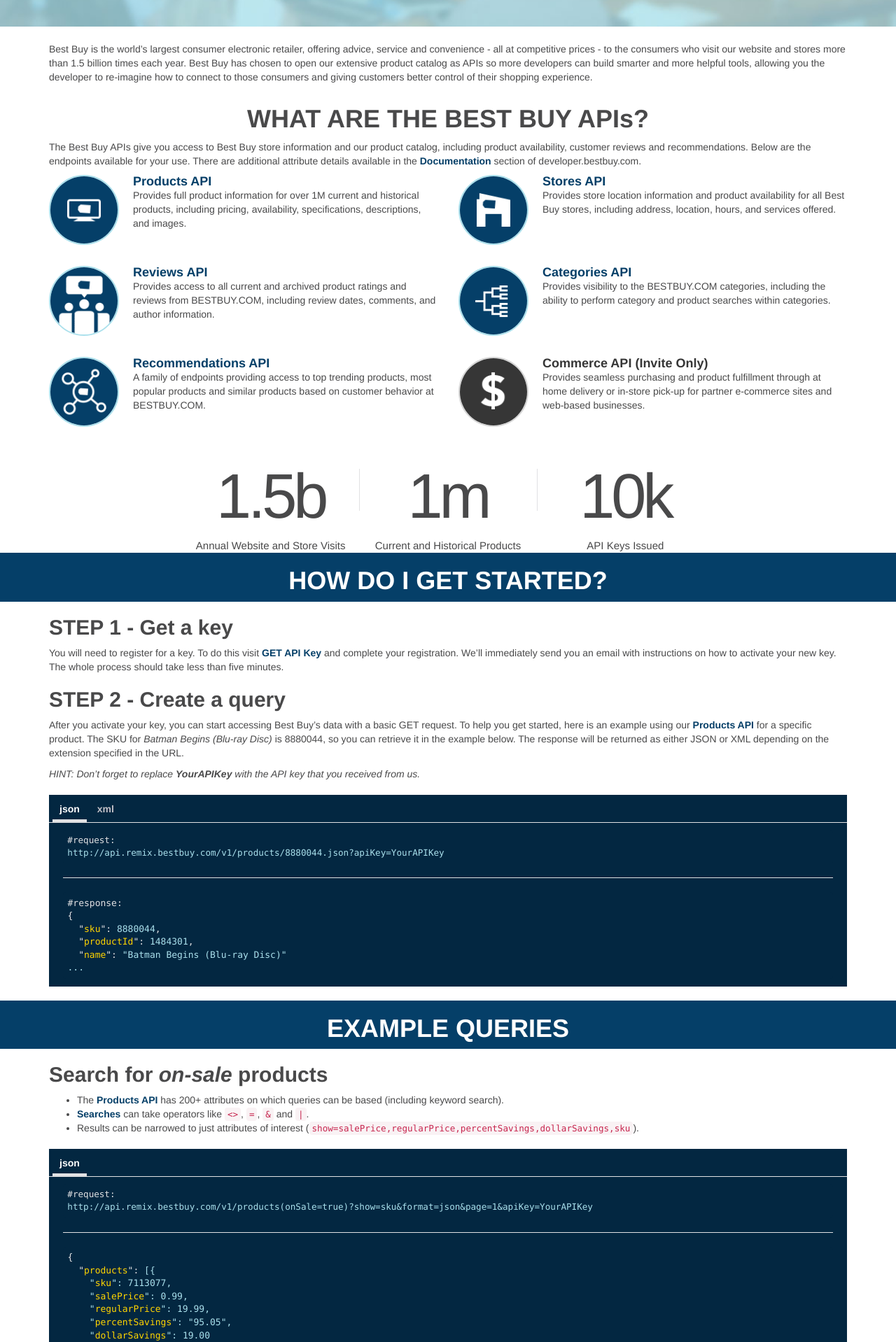
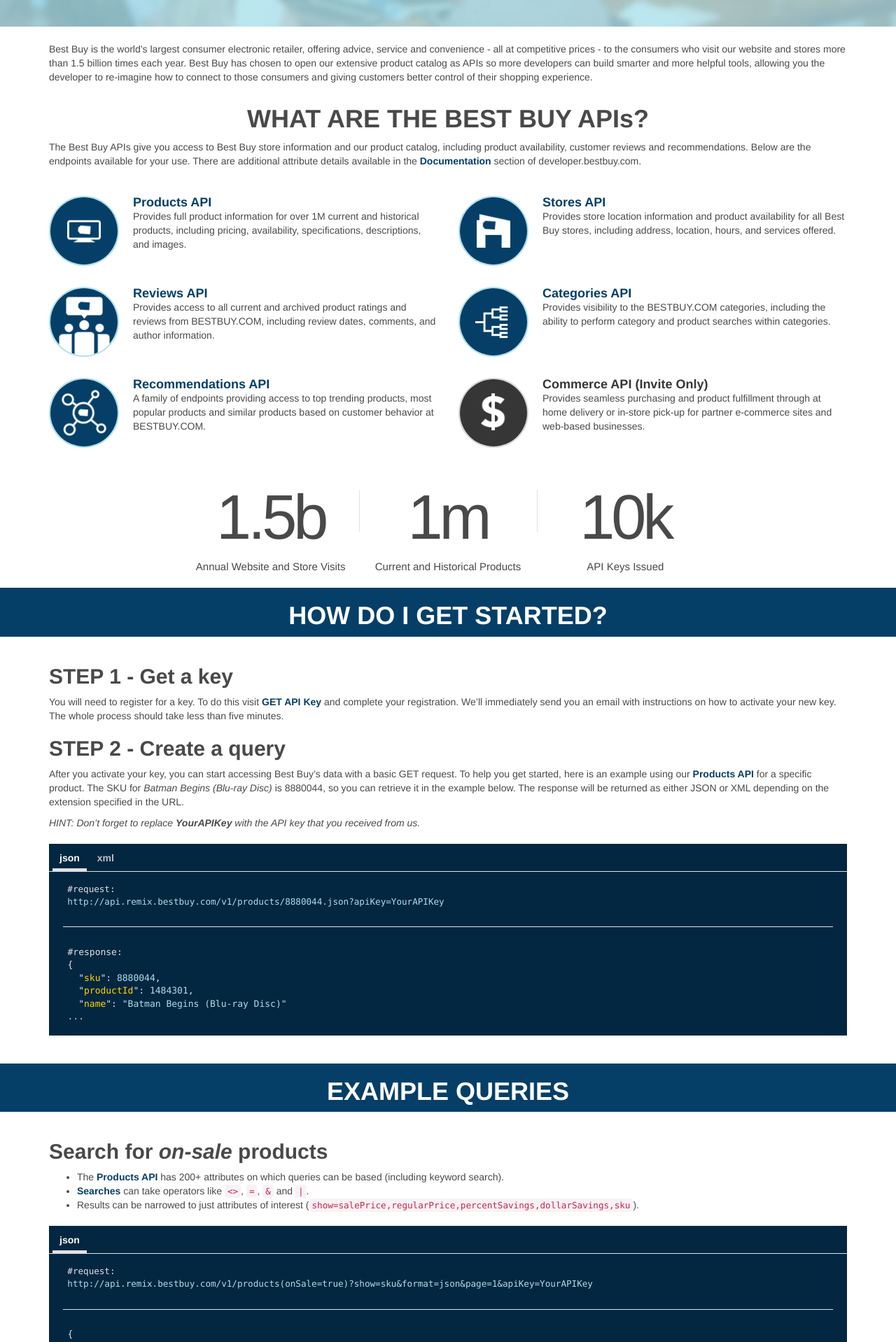
Before and after one commit to yinaxiong/launch-hack, a Jekyll site: the page built from index.html, in a window 1280 px wide. Shown: the part 343-2261 px from the top of the page at 70% size. Built offline with Jekyll 4.4.1, drawn with Linux system fonts in a browser that asks for light colours.

Commit message:
Added extra padding to row headers

```diff
--- a/css/main.scss
+++ b/css/main.scss
@@ -9,6 +9,7 @@
     -webkit-overflow-scrolling: none;
     -webkit-font-smoothing: antialiased;
     -moz-osx-font-smoothing: grayscale;
+    margin-bottom: 40px;
 }
 
 $font-family-sans-serif: Avenir Next, Avenir, Helvetica Neue, Helvetica, Arial, sans-serif;
@@ -139,6 +140,7 @@
 }
 
 .header-row {
+    margin: 20px 0;
 	background-color: $bby-blue;
 	color: white;
 }
@@ -226,3 +228,7 @@
     -webkit-filter: grayscale(100%);
     filter: grayscale(100%);
 }
+
+.apis {
+    margin-top: 30px;
+}
--- a/index.html
+++ b/index.html
@@ -19,7 +19,7 @@
         </div>
     </div>
 </div>
-<div class="container apis">
+<div class="container">
 	<div class="row">
 		<h1 class="ta-c fw-700">WHAT ARE THE BEST BUY APIs?</h1>
 	</div>
@@ -28,6 +28,8 @@
             <p>The Best Buy APIs give you access to Best Buy store information and our product catalog, including product availability, customer reviews and recommendations. Below are the endpoints available for your use. There are additional attribute details available in the <a href="https://developer.bestbuy.com/documentation/products-api"><strong>Documentation</strong></a> section of developer.bestbuy.com.</p>
         </div>
     </div>
+</div>
+<div class="container apis">
     {% for api in site.apis %}
     {% capture thecycle %}{% cycle 'odd', 'even' %}{% endcapture %}
     {% if thecycle == 'odd' %}
```
